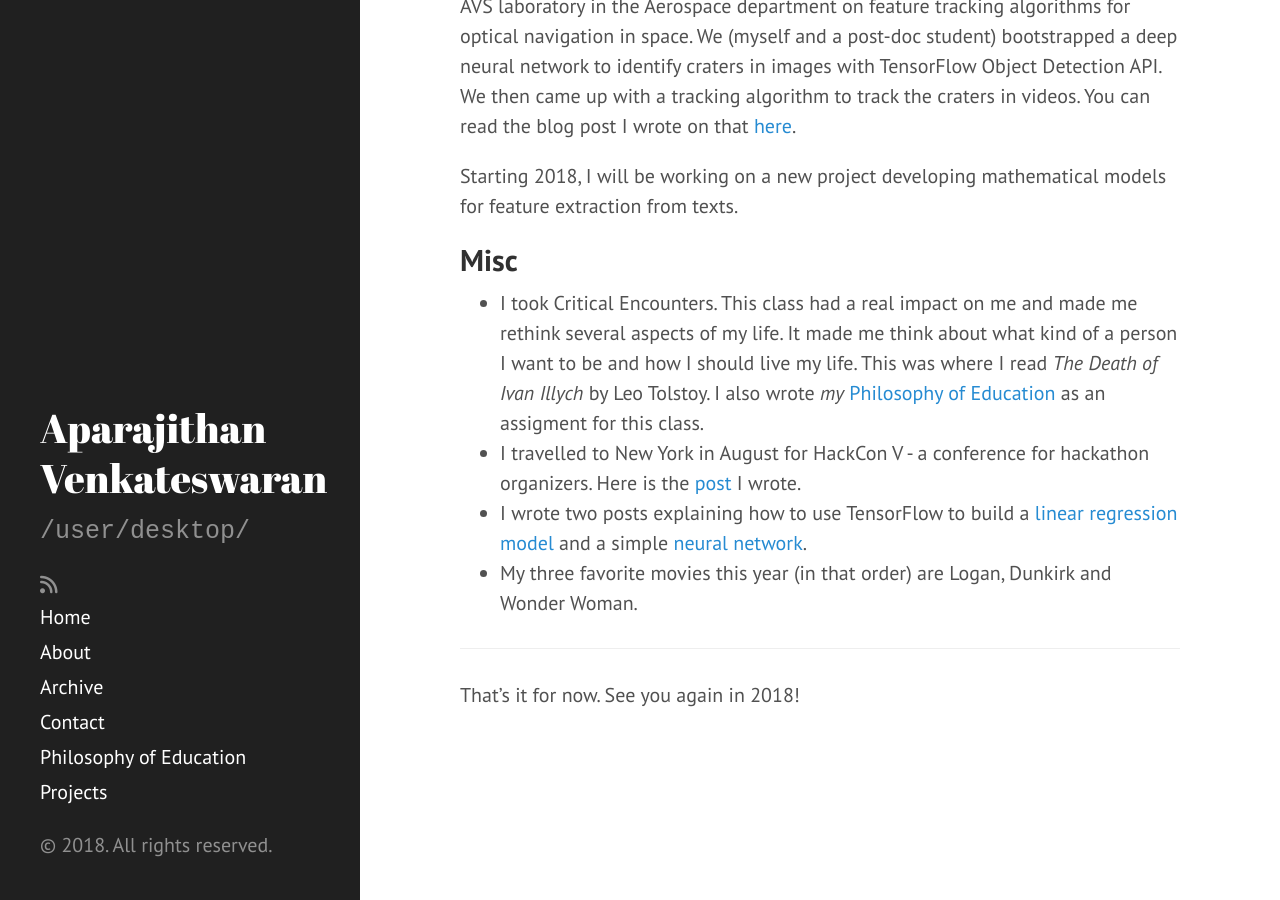
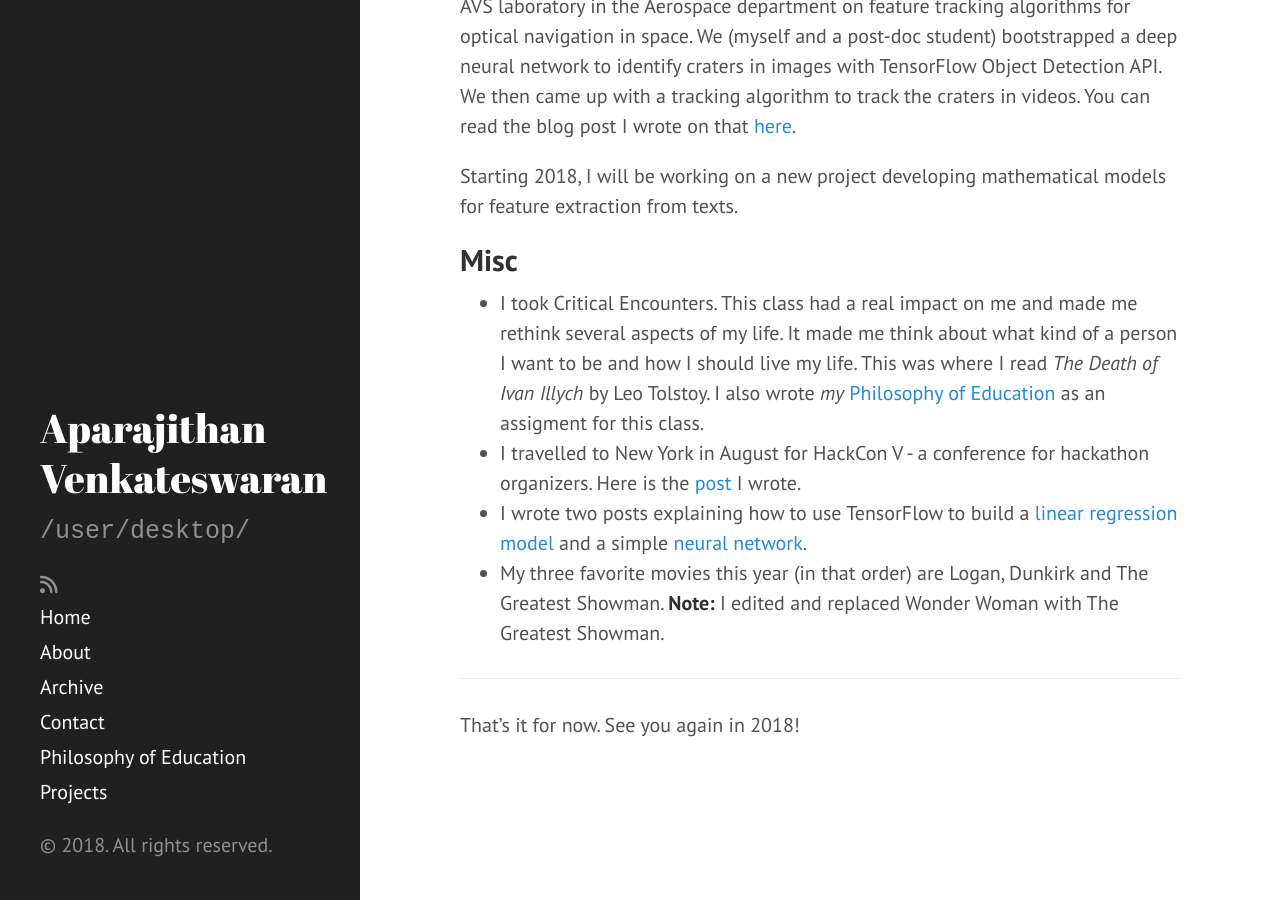
Before and after one commit to AparaV/aparavenkat.com, a Jekyll site: the page built from _posts/2017-12-30-2017-review.md, in a window 1280 px wide and 900 px high, scrolled down 1492 px. Built offline with Jekyll 4.4.1, drawn with Linux system fonts in a browser that asks for light colours; nearby versions of some CDN libraries; comment, search, counter and statistics services are not loaded.

Commit message:
2018 goals post

```diff
--- a/_posts/2017-12-30-2017-review.md
+++ b/_posts/2017-12-30-2017-review.md
@@ -43,7 +43,7 @@ Starting 2018, I will be working on a new project developing mathematical models
 * I took Critical Encounters. This class had a real impact on me and made me rethink several aspects of my life. It made me think about what kind of a person I want to be and how I should live my life. This was where I read *The Death of Ivan Illych* by Leo Tolstoy. I also wrote *my* <a href="../../../../philosophy/" target="_blank">Philosophy of Education</a> as an assigment for this class.
 * I travelled to New York in August for HackCon V - a conference for hackathon organizers. Here is the <a href="{% post_url 2017-08-07-hackcon-v %}" target="_blank">post</a> I wrote.
 * I wrote two posts explaining how to use TensorFlow to build a <a href="{% post_url 2017-07-31-regression-on-housing-data %}" target="_blank">linear regression model</a> and a simple <a href="{% post_url 2017-08-12-neural-networks-on-housing-data %}" target="_blank">neural network</a>.
-* My three favorite movies this year (in that order) are Logan, Dunkirk and Wonder Woman.
+* My three favorite movies this year (in that order) are Logan, Dunkirk and The Greatest Showman. **Note:** I edited and replaced Wonder Woman with The Greatest Showman.
 
 <hr>
 
```
Also changed, not shown: _posts/2018-01-01-2018-goals.md (+1 -1 lines).
